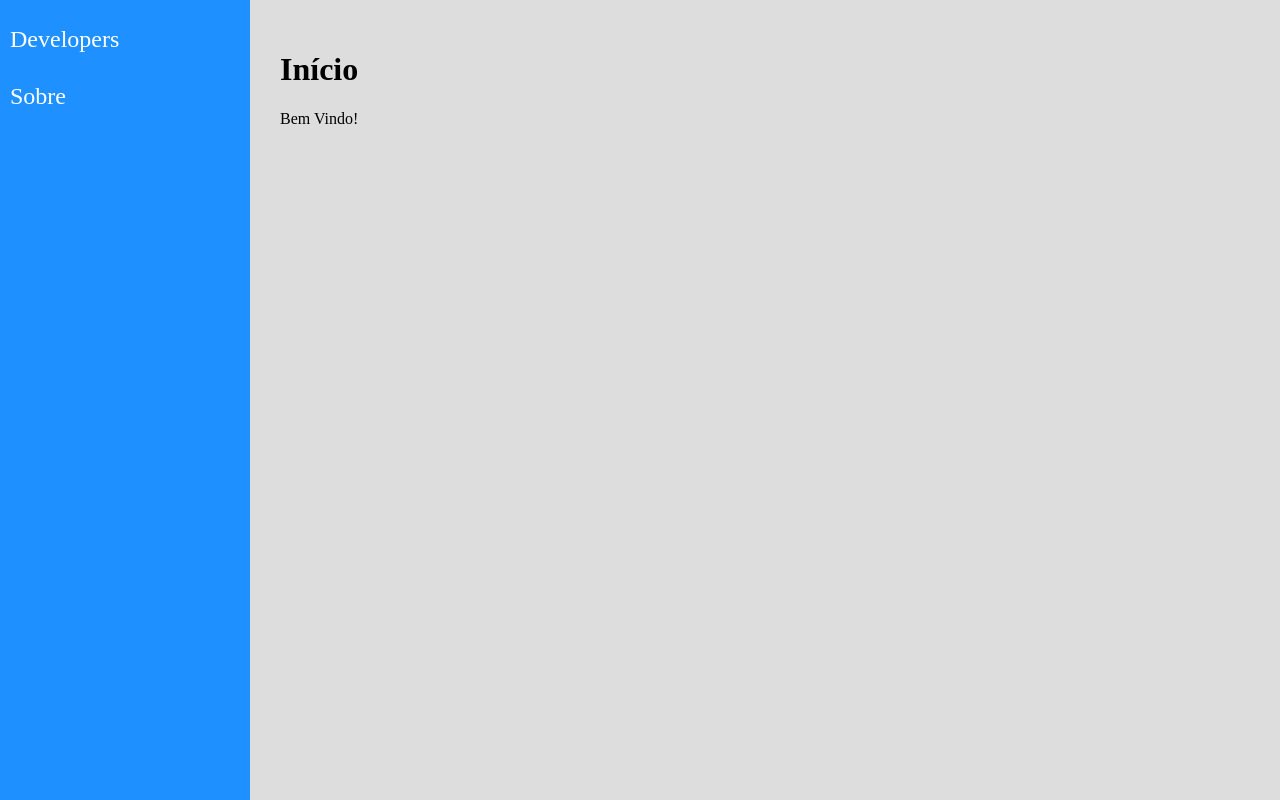
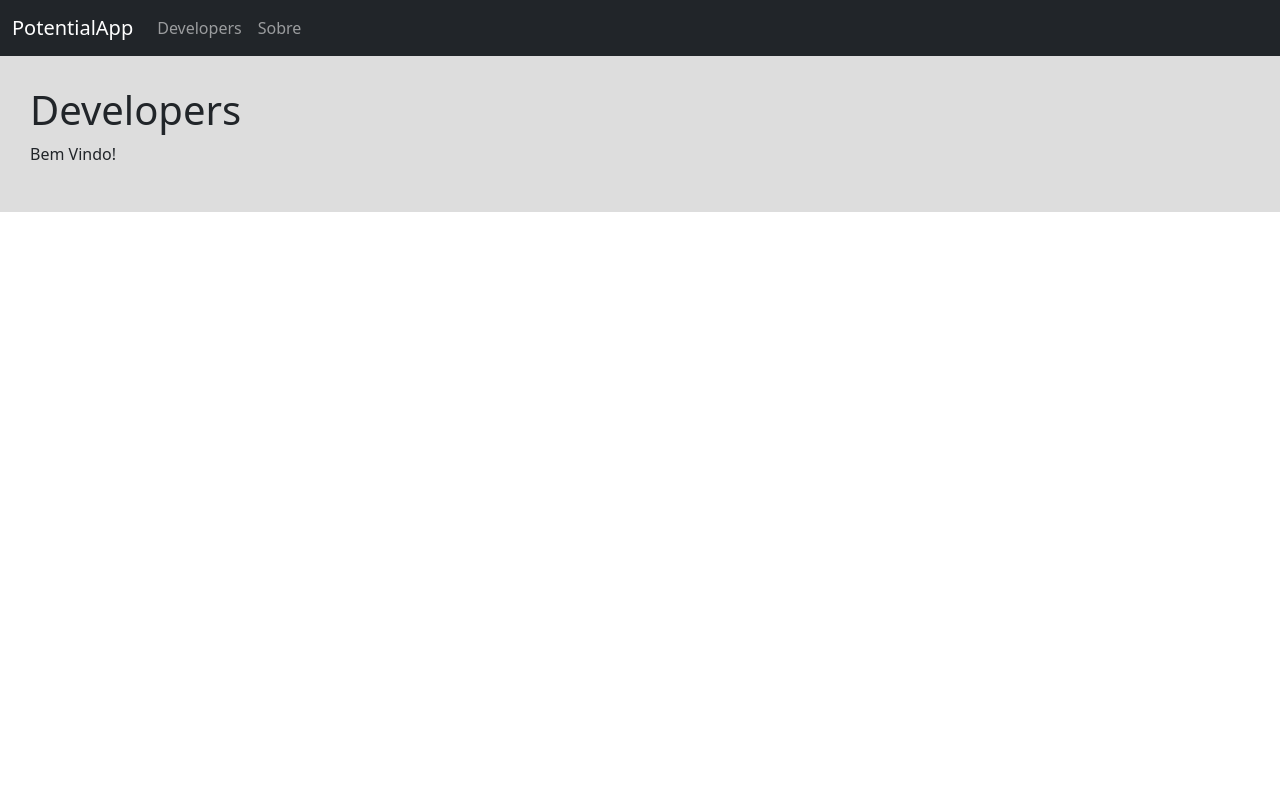
Before and after one commit to patrick-allan/potential, a React (Create React App) app in the folder app/: page / in a window 1280 px wide. Built offline with nearby package versions, Linux system fonts and the light colour scheme.

Commit message:
bootstrap import & nav menu

```diff
--- a/app/package.json
+++ b/app/package.json
@@ -6,7 +6,9 @@
     "@testing-library/jest-dom": "^5.14.1",
     "@testing-library/react": "^11.2.7",
     "@testing-library/user-event": "^12.8.3",
+    "bootstrap": "^5.1.0",
     "react": "^17.0.2",
+    "react-bootstrap": "^2.0.0-beta.5",
     "react-dom": "^17.0.2",
     "react-router-dom": "^5.2.0",
     "react-scripts": "^1.1.5",
--- a/app/public/index.html
+++ b/app/public/index.html
@@ -1,5 +1,5 @@
 <!DOCTYPE html>
-<html lang="en">
+<html lang="pt-br">
   <head>
     <meta charset="utf-8" />
     <link rel="icon" href="%PUBLIC_URL%/favicon.ico" />
@@ -10,34 +10,11 @@
       content="Web site created using create-react-app"
     />
     <link rel="apple-touch-icon" href="%PUBLIC_URL%/logo192.png" />
-    <!--
-      manifest.json provides metadata used when your web app is installed on a
-      user's mobile device or desktop. See https://developers.google.com/web/fundamentals/web-app-manifest/
-    -->
     <link rel="manifest" href="%PUBLIC_URL%/manifest.json" />
-    <!--
-      Notice the use of %PUBLIC_URL% in the tags above.
-      It will be replaced with the URL of the `public` folder during the build.
-      Only files inside the `public` folder can be referenced from the HTML.
-
-      Unlike "/favicon.ico" or "favicon.ico", "%PUBLIC_URL%/favicon.ico" will
-      work correctly both with client-side routing and a non-root public URL.
-      Learn how to configure a non-root public URL by running `npm run build`.
-    -->
     <title>React App</title>
   </head>
   <body>
     <noscript>You need to enable JavaScript to run this app.</noscript>
     <div id="root"></div>
-    <!--
-      This HTML file is a template.
-      If you open it directly in the browser, you will see an empty page.
-
-      You can add webfonts, meta tags, or analytics to this file.
-      The build step will place the bundled scripts into the <body> tag.
-
-      To begin the development, run `npm start` or `yarn start`.
-      To create a production bundle, use `npm run build` or `yarn build`.
-    -->
   </body>
 </html>
--- a/app/src/components/layout/Menu.jsx
+++ b/app/src/components/layout/Menu.jsx
@@ -3,18 +3,24 @@
 import './Menu.css';
 
 const Menu = props => (
-    <aside className="Menu">
-        <nav>
-            <ul>
-                <li>
-                    <Link to="/">Developers</Link>
-                </li>
-                <li>
-                    <Link to="/about">Sobre</Link>
-                </li>
-            </ul>
-        </nav>
-    </aside>
+    <nav className="navbar sticky-top navbar-expand-lg navbar-dark bg-dark">
+        <div className="container-fluid">
+            <button className="navbar-toggler" type="button" data-bs-toggle="collapse" data-bs-target="#navbarTogglerDemo01" aria-controls="navbarTogglerDemo01" aria-expanded="false" aria-label="Toggle navigation">
+                <span className="navbar-toggler-icon"></span>
+            </button>
+            <a className="navbar-brand">PotentialApp</a>
+            <div className="collapse navbar-collapse" id="navbarTogglerDemo01">
+                <ul className="navbar-nav me-auto mb-2 mb-lg-0">
+                    <li className="nav-item">
+                        <Link className="nav-link" to="/">Developers</Link>
+                    </li>
+                    <li className="nav-item">
+                        <Link className="nav-link" to="/about">Sobre</Link>
+                    </li>
+                </ul>
+            </div>
+        </div>
+    </nav>
 );
 
 export default Menu;
--- a/app/src/index.js
+++ b/app/src/index.js
@@ -1,9 +1,12 @@
 import React from 'react';
 import ReactDOM from 'react-dom';
+import { BrowserRouter } from 'react-router-dom';
 import App from './views/App';
 import './index.css';
 
 ReactDOM.render(
-    <App />,
+    <BrowserRouter>
+        <App />
+    </BrowserRouter>,
     document.getElementById('root')
 );
--- a/app/src/views/App.css
+++ b/app/src/views/App.css
@@ -1,4 +1,3 @@
 .App {
-    display: flex;
     height: 100vh;
 }
--- a/app/src/views/App.jsx
+++ b/app/src/views/App.jsx
@@ -1,15 +1,13 @@
 import React from 'react';
 import Menu from '../components/layout/Menu';
 import Content from '../components/layout/Content';
-import { BrowserRouter } from 'react-router-dom'
+import 'bootstrap/dist/css/bootstrap.min.css';
 import './App.css';
 
 const App = props => (
     <div className="App">
-        <BrowserRouter>
-            <Menu />
-            <Content />
-        </BrowserRouter>
+        <Menu />
+        <Content />
     </div>
 );
 
--- a/app/src/views/examples/Home.jsx
+++ b/app/src/views/examples/Home.jsx
@@ -1,10 +1,10 @@
-import React from 'react'
+import React from 'react';
 
 const Home = props => (
     <div className="Home">
-        <h1>Início</h1>
+        <h1>Developers</h1>
         <p>Bem Vindo!</p>
     </div>
-)
+);
 
-export default Home
+export default Home;
```
Also changed, not shown: 1 other file (tests, documents, lock files or other folders).
